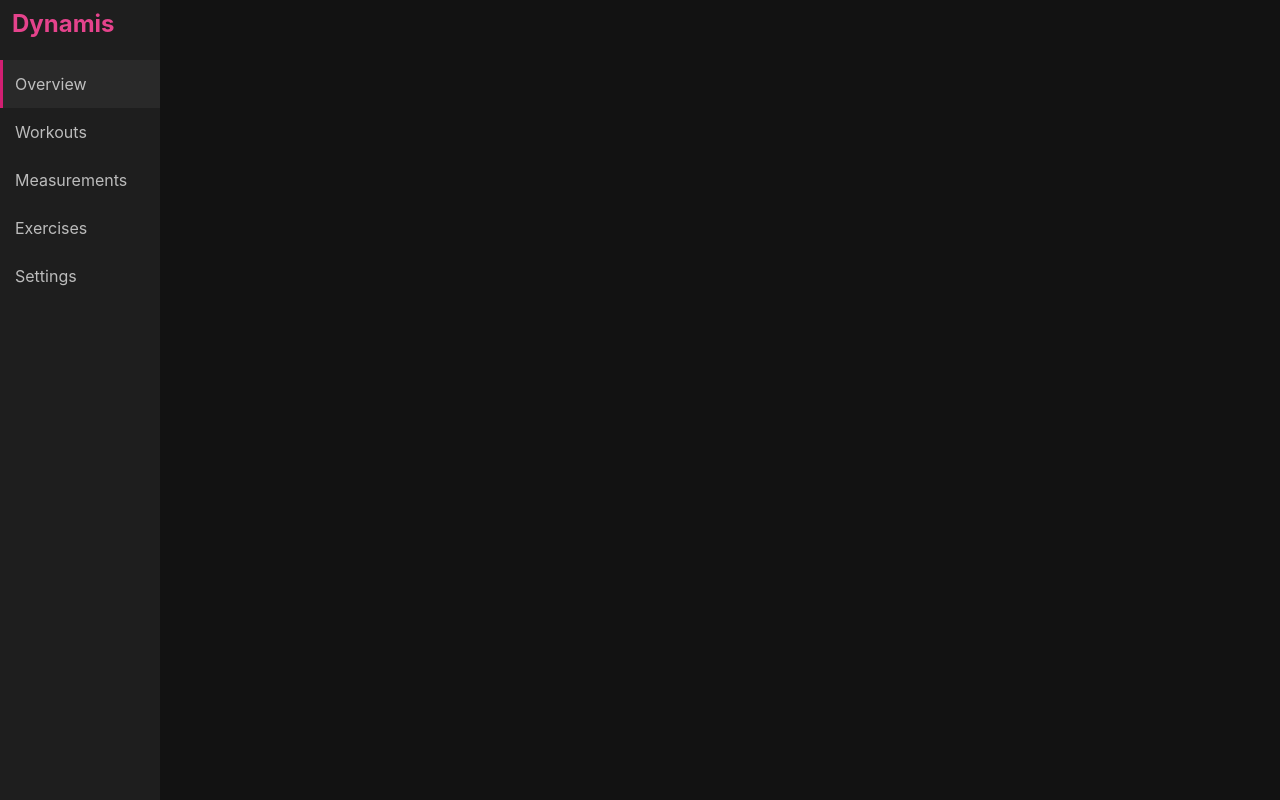
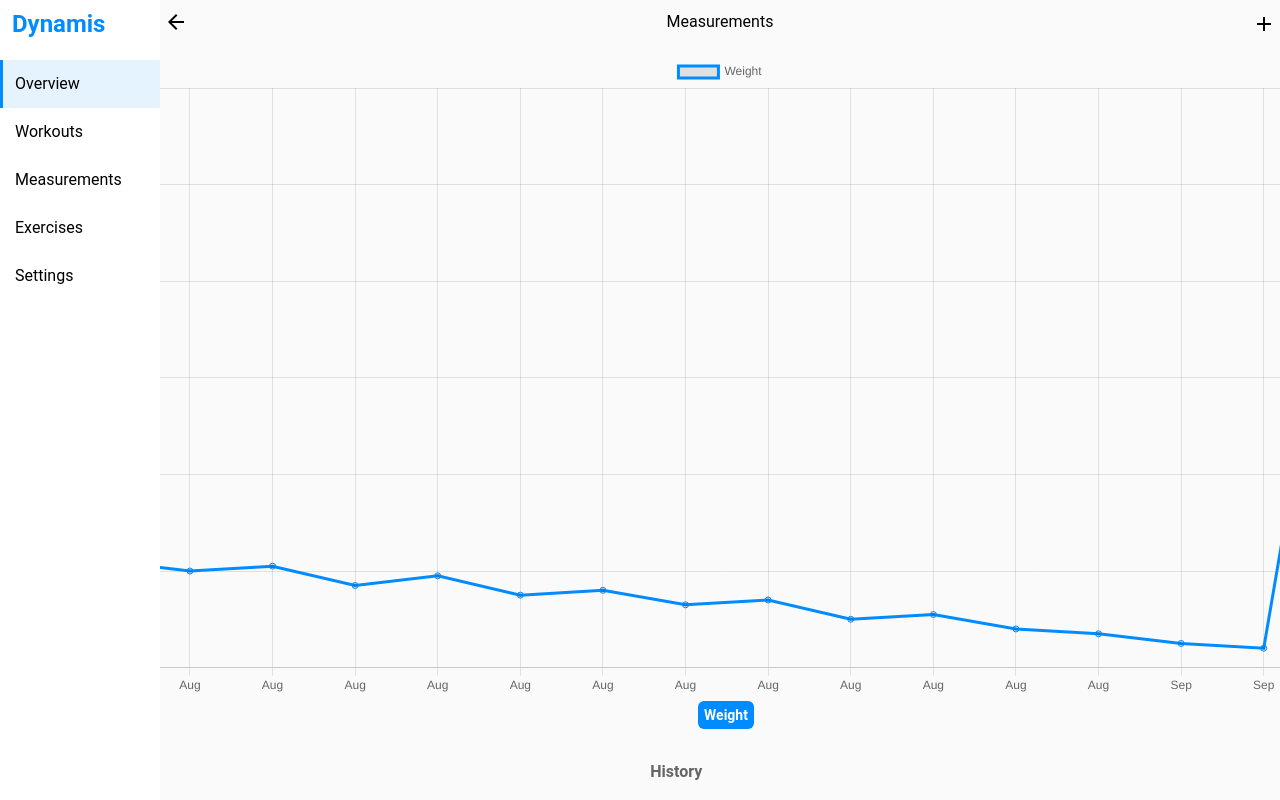
Before and after one commit to essmann/dynamis, a React (Vite) app in the folder frontend-web/dynamis-frontend/: page /measurements in a window 1280 px wide. Built offline with nearby package versions, Linux system fonts and the light colour scheme.

Commit message:
Finished styling of measurementspage

```diff
--- a/frontend-web/dynamis-frontend/src/App.css
+++ b/frontend-web/dynamis-frontend/src/App.css
@@ -1,57 +1,65 @@
 @import "tailwindcss";
 @theme {
-  --color-primary: #d21f72;
-  --color-primary-hover: #b81561; /* Darker, richer pink */
+  /* Primary */
+  --color-primary: #008CFF;
+  --color-primary-hover: #b81561;
+  --color-primary-variant: #e5438c;
+  --color-primary-variant-hover: #cc3277;
 
-  --color-primary-variant: #e5438c;
-  --color-primary-variant-hover: #cc3277; /* Darker variant */
-
+  /* Secondary */
   --color-secondary: #e6d829;
-  --color-secondary-hover: #cfc11b; /* Darker, less blinding yellow */
-
+  --color-secondary-hover: #cfc11b;
   --color-secondary-variant: #e2af19;
   --color-secondary-variant-hover: #c99a12;
 
-  --color-background: #121212;
-  --color-background-hover: #1c1c1c; /* Lighter for dark mode containers */
+  /* Accent */
+  --color-accent: #A8C93B;
+  --color-accent-hover: #93b22f;
 
-  --color-background-surface: #1E1E1E;
-  --color-background-surface-hover: #292929; /* Lighter surface interaction */
+  /* Material light theme surfaces:
+     background = app canvas, surface = cards/sheets/dialogs.
+     MD light spec keeps both near-white, surface slightly lighter/flat white,
+     with elevation conveyed via shadow, not color, in light mode. */
+  --color-background: #FAFAFA;
+  --color-background-hover: #F0F0F0;
+
+  --color-background-surface: #FFFFFF;
+  --color-background-surface-hover: #F5F5F5;
 
   --color-secondary-background: #FFFFFF;
-  --color-secondary-background-hover: #f5f5f5; /* Subtle off-white for light surfaces */
+  --color-secondary-background-hover: #F5F5F5;
 
-  --color-primary-text: #ECEAE3;
-  --color-secondary-text: #c2c2c2;
-
-  --color-accent: #A8C93B;
-  --color-accent-hover: #93b22f; /* Richer green */
-
-  --color-text: #fff;
+  /* Text — Material spec uses black-based opacities on light surfaces,
+     not pure white/black flips. */
+  --color-text: #000000;                       /* on-primary/on-accent text, since primary/accent are saturated */
+  --color-text-primary: rgba(0, 0, 0, 0.87);    /* high-emphasis body text */
+  --color-text-secondary: rgba(0, 0, 0, 0.60);  /* medium-emphasis text */
+  --color-text-disabled: rgba(0, 0, 0, 0.38);   /* disabled/hint text */
 
   --color-text-h: #08060d;
-  --color-text-h-hover: #171324; /* Lighter dark-text background */
+  --color-text-h-hover: rgba(0, 0, 0, 0.04);    /* MD hover overlay, not a dark fill */
 
-  --color-text-secondary: rgba(255, 255, 255, 0.7);
-  --color-border: #e5e4e7;
-  --color-code-bg: #f4f3ec;
-  --color-accent-bg: rgba(170, 59, 255, 0.1);
-  --color-accent-border: rgba(170, 59, 255, 0.5);
-  --color-social-bg: rgba(244, 243, 236, 0.5);
+  /* Material also defines an error color — add if you don't have one elsewhere */
+  --color-error: #B00020;
+  --color-error-hover: #98001b;
 }
 
-/* Smooth global transitions for interactive elements */
+* {
+}
+body {
+
+  font-family: "roboto", sans-serif !important;
+}
+
 a, button, .interactive-card {
   transition: background-color 0.2s ease-in-out, color 0.2s ease-in-out, border-color 0.2s ease-in-out;
 }
 
-
-
-/* Active class hover state if applicable */
 .active:hover {
   background: var(--color-text-h-hover);
 }
 
 body {
   background: var(--color-background);
+  color: var(--color-text-primary);
 }
--- a/frontend-web/dynamis-frontend/src/Layout.tsx
+++ b/frontend-web/dynamis-frontend/src/Layout.tsx
@@ -1,11 +1,14 @@
+import { Outlet } from "react-router-dom";
 import Sidebar from "./components/Sidebar";
 
 export function Layout() {
     return (
 
-        <div className='app-container flex flex-col-reverse md:flex-row lg:flex-row h-screen w-screen overflow-hidden'>
-            <Sidebar style='bg-background-surface lg:flex-1' />
-            <div className='main lg:flex-7'>
+        <div className='app-container flex flex-col-reverse
+        md:flex-row lg:flex-row h-screen w-screen '>
+            <Sidebar style='bg- lg:flex-1' />
+            <div className='main w-full h-full md:flex-7 md:w-auto overflow-scroll'>
+                <Outlet />
             </div>
         </div>
     )
--- /dev/null
+++ b/frontend-web/dynamis-frontend/src/components/PageHeader.tsx
@@ -0,0 +1,19 @@
+type PageHeaderProps = {
+    title: string;
+    onBack: () => void;
+    onCreate?: (el: any) => void;
+};
+import ArrowBackIcon from '@mui/icons-material/ArrowBack';
+import AddIcon from '@mui/icons-material/Add';
+
+export default function PageHeader({ title, onBack, onCreate }: PageHeaderProps) {
+    return (
+        <div className="page-header flex *:text-text w-full mt-2 items-center">
+            <button className='flex justify-center  ml-1 ' onClick={onBack}><ArrowBackIcon /></button>
+            <div className='flex w-full justify-center  '>
+                <div className=''>{title}</div>
+            </div>
+            {onCreate != null && <div className="mt-1 mr-1 flex" onClick={onCreate}> <AddIcon /></div>}
+        </div>
+    )
+}
--- a/frontend-web/dynamis-frontend/src/components/Sidebar.tsx
+++ b/frontend-web/dynamis-frontend/src/components/Sidebar.tsx
@@ -13,21 +13,19 @@ export default function Sidebar({ style = "" }: { style?: string }) {
     const items = [
         { name: "Overview", icon: <DashboardIcon />, href: "/" },
         { name: "Workouts", icon: <FitnessCenterIcon />, href: "/workouts" },
-        { name: "Measurements", icon: <StraightenIcon />, href: "/about" },
+        { name: "Measurements", icon: <StraightenIcon />, href: "/measurements" },
         { name: "Exercises", icon: <BoltIcon />, href: "/exercises" },
         { name: "Settings", icon: <SettingsIcon />, href: "/settings" },
     ];
 
     return (
-
         <aside className={`
-
       sidebar
       ${style}
       w-full
       md:w-64
-        `
-        }>
+      bg-background-surface
+    `}>
             <div className="
         flex
         flex-row
@@ -42,10 +40,9 @@ export default function Sidebar({ style = "" }: { style?: string }) {
           mb-5
           text-2xl
           font-bold
-                    text-primary-variant
+          text-primary
         ">
                     Dynamis
-
                 </div>
 
                 <nav className="
@@ -62,7 +59,6 @@ export default function Sidebar({ style = "" }: { style?: string }) {
                             <button
                                 key={item.name}
                                 onClick={() => setActiveItem(index)}
-
                                 className={`
                   flex
                   flex-col
@@ -76,14 +72,15 @@ export default function Sidebar({ style = "" }: { style?: string }) {
                   md:w-auto
                   md:border-l-3
                   transition-colors
-                                    text-text-secondary
+                  text-text
+                  hover:bg-background-surface-hover
 
                   ${active
-                                        ? "bg-background-surface-hover border-primary border-b-3 md:border-b-0"
+                                        ? "bg-primary/10 border-primary text-primary border-b-3 md:border-b-0"
                                         : "border-transparent"
                                     }
 
-                                    hover:text-primary-variant-hover
+                  hover:text-h-hover
                 `}
                             >
                                 <Link to={item.href}>
@@ -93,7 +90,8 @@ export default function Sidebar({ style = "" }: { style?: string }) {
 
                                     <span className="hidden md:block ">
                                         {item.name}
-                                    </span></Link>
+                                    </span>
+                                </Link>
                             </button>
                         );
                     })}
--- a/frontend-web/dynamis-frontend/src/components/WeightChart.tsx
+++ b/frontend-web/dynamis-frontend/src/components/WeightChart.tsx
@@ -8,20 +8,46 @@ export interface WeightEntry {
 
 export default function WeightChart({ entries = [] }: { entries?: WeightEntry[] }) {
     const canvasRef = useRef<HTMLCanvasElement>(null);
+    const rootElement = document.documentElement; // This targets :root
 
+    // 2. Get the computed styles for that element
+    const computedStyles = window.getComputedStyle(rootElement);
+
+    // 3. Read the variable value using its exact string name
+    const primaryColor = computedStyles.getPropertyValue('--color-primary').trim();
     useEffect(() => {
-        if (!canvasRef.current || entries.length === 0) return;
+        if (!canvasRef.current) return;
+        const hasData = entries.length > 0;
         const sorted = [...entries].sort((a, b) => +new Date(a.date) - +new Date(b.date));
+
         const chart = new Chart(canvasRef.current, {
             type: "line",
-            data: {
-                labels: sorted.map((e) => e.date),
-                datasets: [{ data: sorted.map((e) => e.weight), showLine: sorted.length > 1 }],
+            data: hasData
+                ? {
+                    labels: sorted.map((e) => new Date(e.date).toLocaleDateString(undefined, { month: "short" })),
+                    datasets: [{
+                        label: "Weight",
+                        data: sorted.map((e) => e.weight),
+                        showLine: sorted.length > 1,
+                        borderColor: primaryColor,
+                    }],
+                }
+                : {
+                    labels: ["", ""],
+                    datasets: [{
+                        label: "nodata",
+                        data: [0, 0],
+                        showLine: true,
+                        borderColor: primaryColor,
+                        pointRadius: 0,
+                    }],
+                },
+            options: {
+                plugins: { legend: { display: true } },
             },
         });
         return () => chart.destroy();
     }, [entries]);
 
-    if (entries.length === 0) return <div>No entries yet</div>;
     return <canvas ref={canvasRef} />;
 }
--- /dev/null
+++ b/frontend-web/dynamis-frontend/src/components/WeightGoalPie.tsx
@@ -0,0 +1,58 @@
+import { useEffect, useRef } from "react";
+import Chart from "chart.js/auto";
+
+export default function WeightGoalRing({
+    current,
+    goal,
+    start, // starting weight, to measure progress from
+}: {
+    current: number;
+    goal: number;
+    start: number;
+}) {
+    const canvasRef = useRef<HTMLCanvasElement>(null);
+
+    useEffect(() => {
+        if (!canvasRef.current) return;
+
+        const total = Math.abs(start - goal);
+        const done = Math.abs(start - current);
+        const progress = total === 0 ? 1 : Math.min(done / total, 1);
+
+        const centerText = {
+            id: "centerText",
+            afterDraw(chart: Chart) {
+                const { ctx, chartArea } = chart;
+                const x = (chartArea.left + chartArea.right) / 2;
+                const y = (chartArea.top + chartArea.bottom) / 2;
+                ctx.save();
+                ctx.textAlign = "center";
+                ctx.textBaseline = "middle";
+                ctx.font = "bold 24px sans-serif";
+                ctx.fillStyle = "#7F77DD";
+                ctx.fillText(`${current} kg`, x, y);
+                ctx.restore();
+            },
+        };
+
+        const chart = new Chart(canvasRef.current, {
+            type: "doughnut",
+            data: {
+                datasets: [{
+                    data: [progress, 1 - progress],
+                    backgroundColor: ["#7F77DD", "#2C2C2A"],
+                    borderWidth: 0,
+                }],
+            },
+            options: {
+                cutout: "80%",
+                plugins: { legend: { display: false }, tooltip: { enabled: false } },
+            },
+            plugins: [centerText],
+        });
+
+        return () => chart.destroy();
+    }, [current, goal, start]);
+
+    return <canvas ref={canvasRef} />;
+}
--- a/frontend-web/dynamis-frontend/src/components/pages/MeasurementsPage.tsx
+++ b/frontend-web/dynamis-frontend/src/components/pages/MeasurementsPage.tsx
@@ -1,4 +1,7 @@
+import PageHeader from "../PageHeader";
 import WeightChart, { type WeightEntry } from "../WeightChart";
+import WeightGoalRing from "../WeightGoalPie";
+import WeightGoalPie from "../WeightGoalPie";
 
 export default function MeasurementsPage() {
 
@@ -19,26 +22,31 @@ export default function MeasurementsPage() {
         { date: "2026-09-01", weight: 82.5 },
         { date: "2026-09-02", weight: 82.4 },
         { date: "2026-09-02", weight: 92.4 },
-        { date: "2026-09-02", weight: 92.4 },
-        { date: "2026-09-02", weight: 92.4 },
-        { date: "2026-09-02", weight: 92.4 },
-        { date: "2026-09-02", weight: 92.4 },
 
-        { date: "2026-09-02", weight: 92.4 },
-
-        { date: "2026-09-02", weight: 92.4 },
-
-        { date: "2026-09-02", weight: 92.4 },
 
     ];
     return (
-        <div className="measurements flex flex-col h-full md:items-center">
-            <div className="measurements-chart md:w-7xl md:justify-center align-center">
-                <WeightChart entries={sampleEntries} />
-            </div>
+        <div>
+            <PageHeader title="Measurements" onBack={() => ""} onCreate={() => ""} />
+            <div className="measurements flex flex-col h-full md:items-center">
+                <div className="measurements-chart
+                 md:w-7xl md:justify-center align-center
+                 mt-5">
+                    <WeightChart entries={sampleEntries} />
+                </div>
+                <div className="text-text ml-2">
+                    <div className="font-bold text-2xl">
+                        <span className="bg-primary rounded-md text-background-surface
+                        p-1.5 ml-1 text-sm">Weight</span>
+                    </div>
 
-            <div className="flex flex-col flex-1 min-h-0 overflow-y-auto">
-                <WeightHistory entries={sampleEntries} />
+                </div>
+                <div className="flex flex-col flex-1 min-h-0 overflow-y-auto mt-8">
+                    <WeightHistory entries={sampleEntries} />
+                </div>
+                {/* <div className="absolute w-full flex">
+                <button className="absolute p-3  bg-red-500 w-auto ">hi</button>
+            </div> */}
             </div>
         </div>
     );
@@ -48,10 +56,10 @@ export default function MeasurementsPage() {
 function WeightHistory({ entries = [] }: { entries?: WeightEntry[] }) {
     return (
         <>
-            <div className=" text-text-secondary font-bold">History</div>
+            <div className="ml-3 text-text-secondary font-bold ">History</div>
             <div className="weight-history
             flex
-             flex-col ">
+             flex-col-reverse ">
                 {entries?.map((w, index) => {
                     return <WeightHistoryEntry key={`${w.date}-${index}`}
                         date={w.date} weight={w.weight} />;
@@ -61,19 +69,32 @@ function WeightHistory({ entries = [] }: { entries?: WeightEntry[] }) {
     )
 }
 
-function WeightHistoryEntry({ date, weight }: { date: string, weight: number }) {
+function WeightHistoryEntry({ prev, date, weight }: { prev?: number, date: string, weight: number }) {
     return (
         <div className="weight-history-entry
             flex
-
-text-text bg-background-surface   box-border justify-between">
-            <div className="">{date}</div>
+            border-b-2
+         mt-1 p-3 rounded
+text-text border-background-hover    box-border justify-between">
+            <div className="">{computeRelativeDate(date)}</div>
 
             <div className="weight-unit flex items-center">
                 <div className="font-bold text-xl">{weight}</div>
-                <span className="text-xs mt-2 font-medium ml-1">kg</span>
+                <span className="text-xs mt-2  ml-1 text-text-secondary font-bold">kg</span>
             </div>
 
         </div>
     )
 }
+
+//Gets day of the week if it was less than one week ago, the string date otherwise.
+const computeRelativeDate = (date: string): string => {
+    const dateEpoch = Math.floor(Date.parse(date) / 1000);
+    const nowEpoch = Math.floor(Date.now() / 1000);
+    const oneWeekInSeconds = 7 * 24 * 60 * 60;
+    const daysOfWeek = ["Sunday", "Monday", "Tuesday", "Wednesday", "Thursday", "Friday", "Saturday"];
+    const day = new Date(dateEpoch * 1000).getDay();
+    return dateEpoch <= nowEpoch && dateEpoch >= (nowEpoch - oneWeekInSeconds) ? daysOfWeek[day] : date;
+
+
+}
--- a/frontend-web/dynamis-frontend/src/routes.tsx
+++ b/frontend-web/dynamis-frontend/src/routes.tsx
@@ -1,6 +1,7 @@
 import { createBrowserRouter } from "react-router-dom";
 import Test from "./components/Test";
 import { Layout } from "./Layout";
+import MeasurementsPage from "./components/pages/MeasurementsPage";
 
 export const router = createBrowserRouter([{
 
@@ -17,7 +18,7 @@ export const router = createBrowserRouter([{
         },
         {
             path: "measurements",
-            element: <div>Measurements</div>
+            element: <MeasurementsPage />
         },
         {
             path: "settings",
```
Lines whose indentation alone changed are shown as unchanged.
